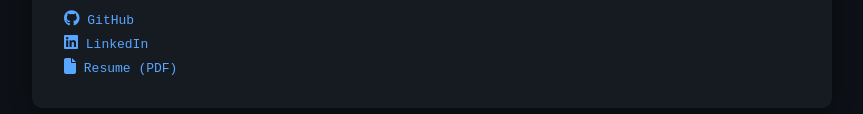
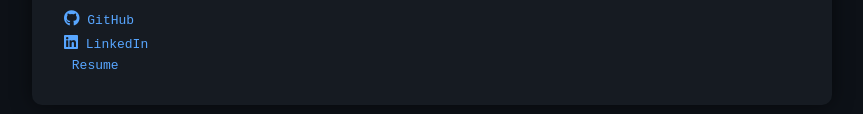
Before and after one commit to arpothireddy/avinashpothireddy.github.io, a plain HTML site: page index.html in a window 1280 px wide. Shown: the part 510-624 px from the top of the page, without its empty margins (208-1071 px from the left). Drawn offline with Linux system fonts and the light colour scheme.

Commit message:
Update index.html

```diff
--- a/index.html
+++ b/index.html
@@ -41,7 +41,7 @@
       <ul>
         <li><a href="https://github.com/arpothireddy" target="_blank"><i class="fab fa-github"></i> GitHub</a></li>
         <li><a href="https://www.linkedin.com/in/avinashpothireddy/" target="_blank"><i class="fab fa-linkedin"></i> LinkedIn</a></li>
-        <li><a href="./assets/resume.pdf" target="_blank"><i class="fas fa-file"></i> Resume (PDF)</a></li>
+        <li><a href="https://drive.google.com/file/d/1Am7nD7zdZEeh6jmLKKnjG2neaP-2adh1/view?usp=sharing" target="_blank"><i class="fab fa‑google‑drive"></i> Resume</a></li>
       </ul>
     </div>
   </div>
```
